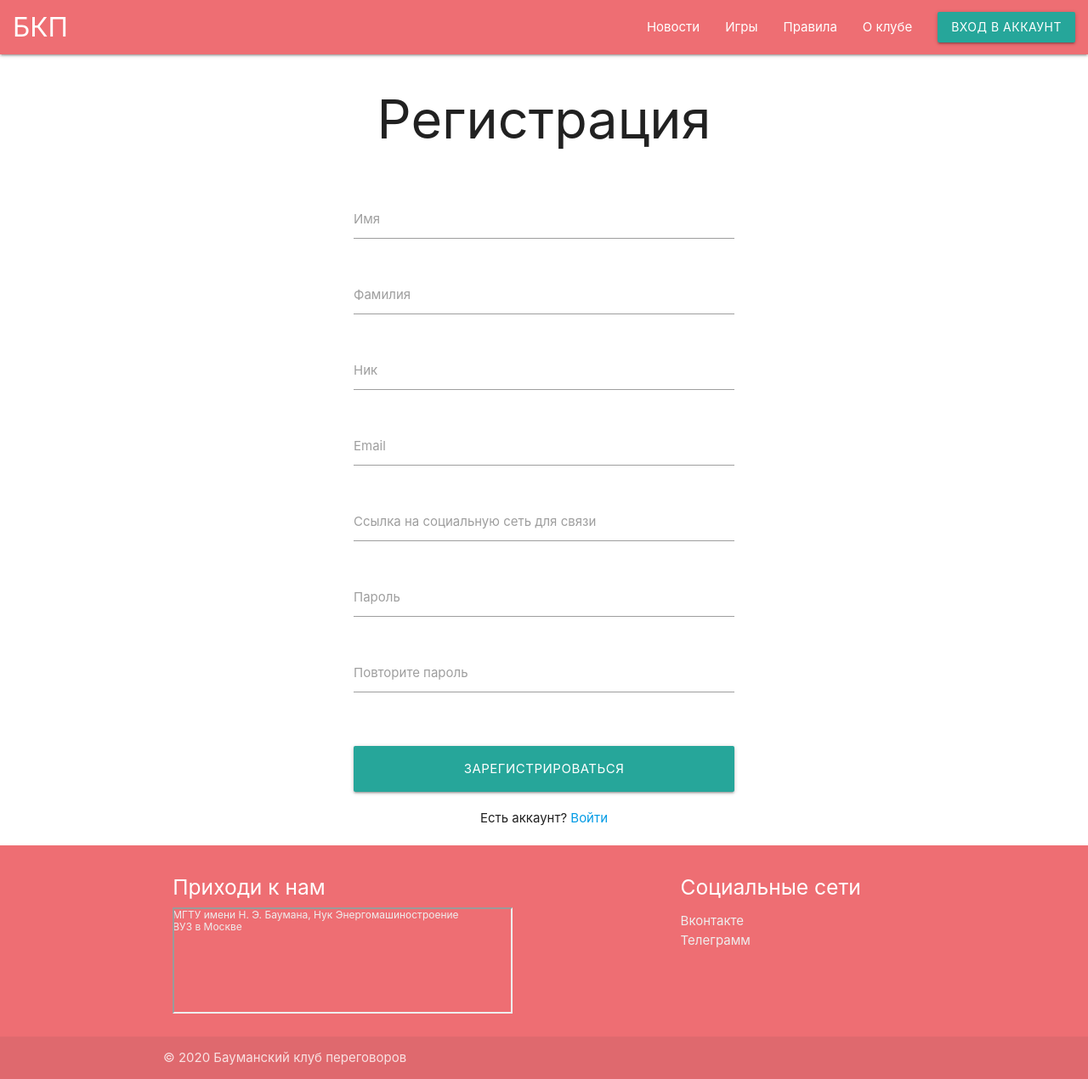
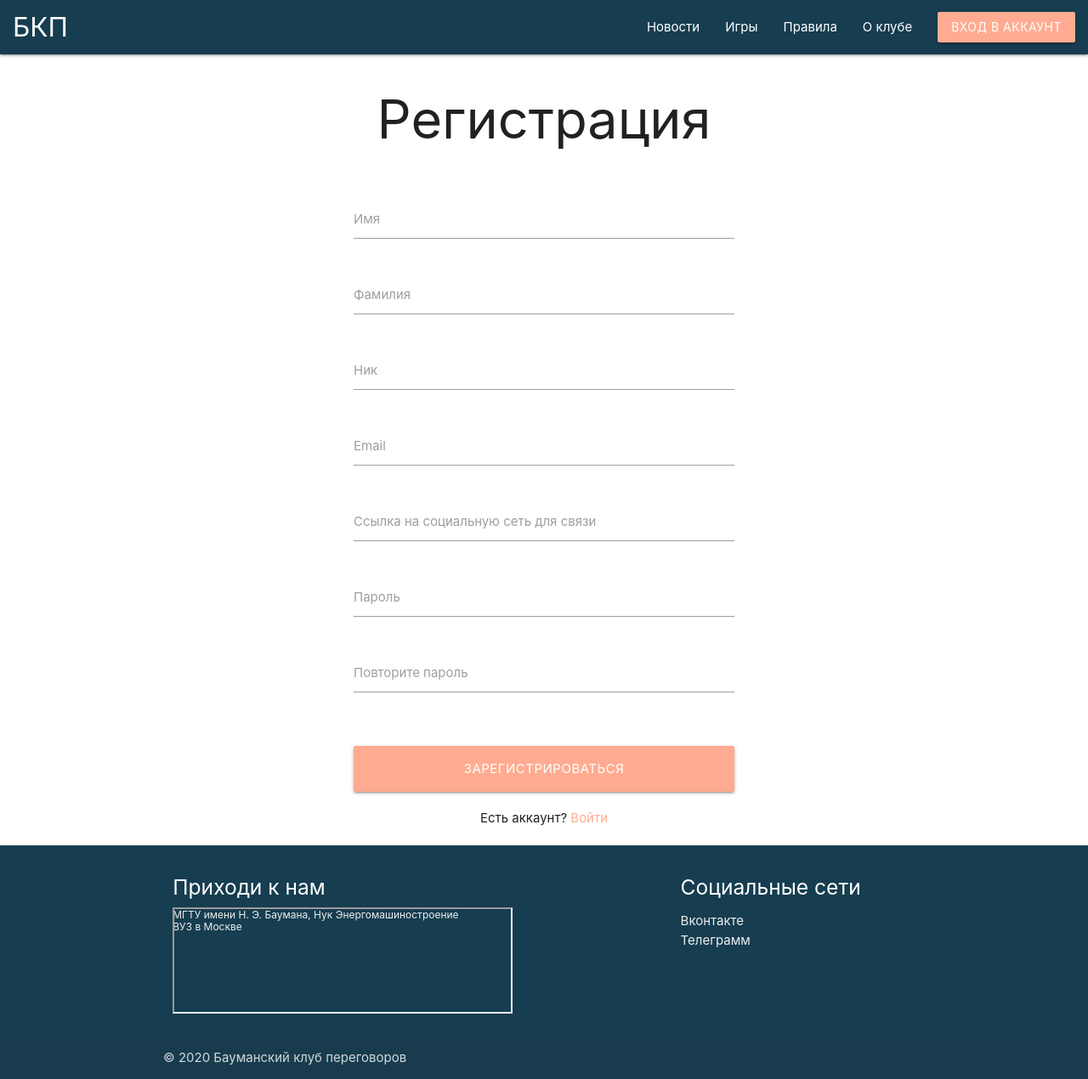
Before and after one commit to alexey-ershkov/BaumanNegotationClub-Site, a Django app: page /register/ in a window 1280 px wide. Shown: the whole page at 85% size. Run offline with Django 3.2, Linux system fonts and the light colour scheme.

Commit message:
new styles added

```diff
--- a/static/css/customization.css
+++ b/static/css/customization.css
@@ -9,11 +9,11 @@ main {
 }
 
 pre {
-     white-space: pre-wrap;       /* css-3 */
-     white-space: -moz-pre-wrap;  /* Mozilla, с 1999 */
-     white-space: -pre-wrap;      /* Opera 4-6 */
-     white-space: -o-pre-wrap;    /* Opera 7 */
-     word-wrap: break-word;       /* Internet Explorer 5.5+ поддерживается в IE, Safari, и Firefox 3.1.*/
+    white-space: pre-wrap; /* css-3 */
+    white-space: -moz-pre-wrap; /* Mozilla, с 1999 */
+    white-space: -pre-wrap; /* Opera 4-6 */
+    white-space: -o-pre-wrap; /* Opera 7 */
+    word-wrap: break-word; /* Internet Explorer 5.5+ поддерживается в IE, Safari, и Firefox 3.1.*/
 }
 
 .border-radius-10 {
@@ -27,11 +27,54 @@ pre {
     margin-left: 10%;
 }
 
-.round-avatar{
+.round-avatar {
     object-fit: cover;
 }
 
-@media screen and (max-width:1000px) {
+.main-color {
+    background-color: rgb(22, 61, 80);
+}
+
+.main-color-text {
+    color: rgb(22, 61, 80);
+}
+
+
+/* label color */
+.input-field label {
+    color: #9e9e9e !important;
+}
+
+/* label focus color */
+.input-field input[type=text]:focus + label {
+    color: #ffab91 !important;
+}
+
+/* label underline focus color */
+.input-field input[type=text]:focus {
+    border-bottom: 1px solid #ffab91 !important;
+    box-shadow: 0 1px 0 0 #ffab91 !important;
+}
+
+/* valid color */
+.input-field input[type=text].valid {
+    border-bottom: 1px solid #ffab91 !important;
+    box-shadow: 0 1px 0 0 #ffab91 !important;
+}
+
+/* invalid color */
+.input-field input[type=text].invalid {
+    border-bottom: 1px solid #ffab91 !important;
+    box-shadow: 0 1px 0 0 #ffab91 !important;
+}
+
+/* icon prefix focus color */
+.input-field .prefix.active {
+    color: #ffab91 !important;
+}
+
+
+@media screen and (max-width: 1000px) {
     .youtubeVideo {
         height: 40vw;
     }
--- a/templates/inc/footer.html
+++ b/templates/inc/footer.html
@@ -1,4 +1,4 @@
-<footer class="page-footer">
+<footer class="page-footer main-color">
     <div class="container">
         <div class="row">
             <div class="col l6 s12">
--- a/templates/inc/formRender.html
+++ b/templates/inc/formRender.html
@@ -14,7 +14,7 @@
 
         {% else %}
             <div class="file-field input-field">
-                <div class="btn">
+                <div class="btn deep-orange lighten-3">
                     <span>{{ fieldInfo.label }}</span>
                     <input type="file" id={{ fieldInfo.input }} name={{ fieldInfo.input }}>
                 </div>
--- a/templates/inc/gameCard.html
+++ b/templates/inc/gameCard.html
@@ -17,7 +17,7 @@
                 </div>
                 {% if not game.have_request %}
                     <div class="row">
-                        <button class="col  s12 m8 push-m2  waves-effect waves-light btn-large"
+                        <button class="col  s12 m8 push-m2  waves-effect waves-light btn-large deep-orange lighten-3"
                                 type="submit">
                             Записаться на игру
                         </button>
@@ -25,7 +25,7 @@
                 {% endif %}
             </form>
         {% else %}
-            <div class="card-action teal center">
+            <div class="card-action deep-orange lighten-3 center">
             <span class="flow-text white-text">Вы зарегистрированы на игру. С вами свяжутся для уточнения деталей
                 </span>
         {% endif %}
--- a/templates/inc/navUrls.html
+++ b/templates/inc/navUrls.html
@@ -4,7 +4,7 @@
 <li {% if active == 'about' %} class="active" {% endif %}><a href="/about">О клубе</a></li>
 {% if author.user.is_authenticated %}
     <li>
-        <a href="/profile" class=" waves-effect waves-light btn-large">
+        <a href="/profile" class="waves-effect waves-light btn-large deep-orange lighten-3">
             <div class="valign-wrapper">
                 <img src="{{ author.avatar.url }}" alt="" class="circle round-avatar " width="40" height="40">
                 <span style="margin-left: 10px;"> {{ author.user.first_name }} {{ author.user.last_name }} </span>
@@ -12,5 +12,5 @@
         </a>
     </li>
 {% else %}
-    <li><a href="/login" class="waves-effect waves-light btn">Вход в аккаунт</a></li>
+    <li><a href="/login" class="waves-effect waves-light btn deep-orange lighten-3">Вход в аккаунт</a></li>
 {% endif %}
--- a/templates/inc/navbar.html
+++ b/templates/inc/navbar.html
@@ -1,6 +1,6 @@
 <div class="navbar-fixed">
     <nav>
-        <div class="nav-wrapper">
+        <div class="nav-wrapper main-color">
             <a href="/" class="brand-logo" style="margin-left: 1rem">БКП</a>
             <a href="#" data-target="mobile-demo" class="sidenav-trigger"><i class="material-icons">menu</i></a>
             <ul class="right hide-on-med-and-down">
--- a/templates/inc/postCard.html
+++ b/templates/inc/postCard.html
@@ -10,8 +10,8 @@
         </div>
 
         <div class="card-action">
-            <a href="/news/{{ post.id }}">Читать</a>
-            <span>{{ post.date }}</span>
+            <a href="/news/{{ post.id }}" class="btn deep-orange lighten-3">Читать</a>
+            <span style="margin-left: 3rem">{{ post.date }}</span>
         </div>
     </div>
 </div>
--- a/templates/index.html
+++ b/templates/index.html
@@ -7,6 +7,6 @@
         <h1 class="col l12  center-align">Бауманский клуб переговоров</h1>
         <p class="col l12  flow-text center">Попробуй себя в роли перевоговорщика и развей навыки деловых
             коммуникаций</p>
-        <a href="/games" class="col offset-s1 s10 l8 offset-l2  waves-effect waves-light btn-large center">Записаться на игру</a>
+        <a href="/games" class="col offset-s1 s10 l8 offset-l2  waves-effect waves-light btn-large deep-orange lighten-3 center">Записаться на игру</a>
     </div>
 {% endblock %}
--- a/templates/login.html
+++ b/templates/login.html
@@ -14,7 +14,7 @@
             </div>
         </div>
         <div class="row">
-            <button class="col offset-s1 s10 l6 offset-l3  waves-effect waves-light btn-large center" type="submit">
+            <button class="col offset-s1 s10 l6 offset-l3  waves-effect waves-light btn-large deep-orange lighten-3 center" type="submit">
                 Вход
             </button>
         </div>
@@ -22,7 +22,7 @@
     <div class="row">
         <div class="col center s12">
                 <span>
-                    Нет аккаунта? <a href="/register"> Зарегистрироваться </a>
+                    Нет аккаунта? <a href="/register" class="deep-orange-text text-lighten-3"> Зарегистрироваться </a>
                 </span>
         </div>
     </div>
--- a/templates/profile.html
+++ b/templates/profile.html
@@ -14,7 +14,7 @@
             <div class="center center-align">
                 <img src="{{ author.avatar.url }}" alt="" class="circle round-avatar" width="200" height="200">
                 <h3> {{ author.user.first_name }} {{ author.user.last_name }} </h3>
-                <h3><span class="teal-text">Ник:</span> {{ author.user.username }}</h3>
+                <h3><span class="deep-orange-text text-lighten-3">Ник:</span> {{ author.user.username }}</h3>
                 <form method="post" enctype="multipart/form-data">
                     {% csrf_token %}
                     <div class="row">
@@ -24,14 +24,14 @@
                     </div>
                     <div class="row">
                         <button type="submit"
-                                class="col offset-s1 s10 l6 offset-l3  waves-effect waves-light btn-large center">
+                                class="col offset-s1 s10 l6 offset-l3  waves-effect waves-light btn-large deep-orange lighten-3 center">
                             Сохранить
                         </button>
                     </div>
                 </form>
                 <div class="row">
                     <a href="/logout"
-                            class="col offset-s1 s10 l6 offset-l3 red btn-large center">
+                            class="col offset-s1 s10 l6 offset-l3 red darken-3 btn-large center">
                         Выйти из аккаунта
                     </a>
                 </div>
--- a/templates/register.html
+++ b/templates/register.html
@@ -14,7 +14,7 @@
             </div>
         </div>
         <div class="row">
-            <button type="submit" class="col offset-s1 s10 l6 offset-l3  waves-effect waves-light btn-large center">
+            <button type="submit" class="col offset-s1 s10 l6 offset-l3  waves-effect waves-light btn-large deep-orange lighten-3 center">
                 Зарегистрироваться
             </button>
         </div>
@@ -22,7 +22,7 @@
     <div class="row">
         <div class="col center s12">
                     <span>
-                    Есть аккаунт? <a href="/login"> Войти </a>
+                    Есть аккаунт? <a href="/login" class="deep-orange-text text-lighten-3"> Войти </a>
                 </span>
         </div>
     </div>
```
